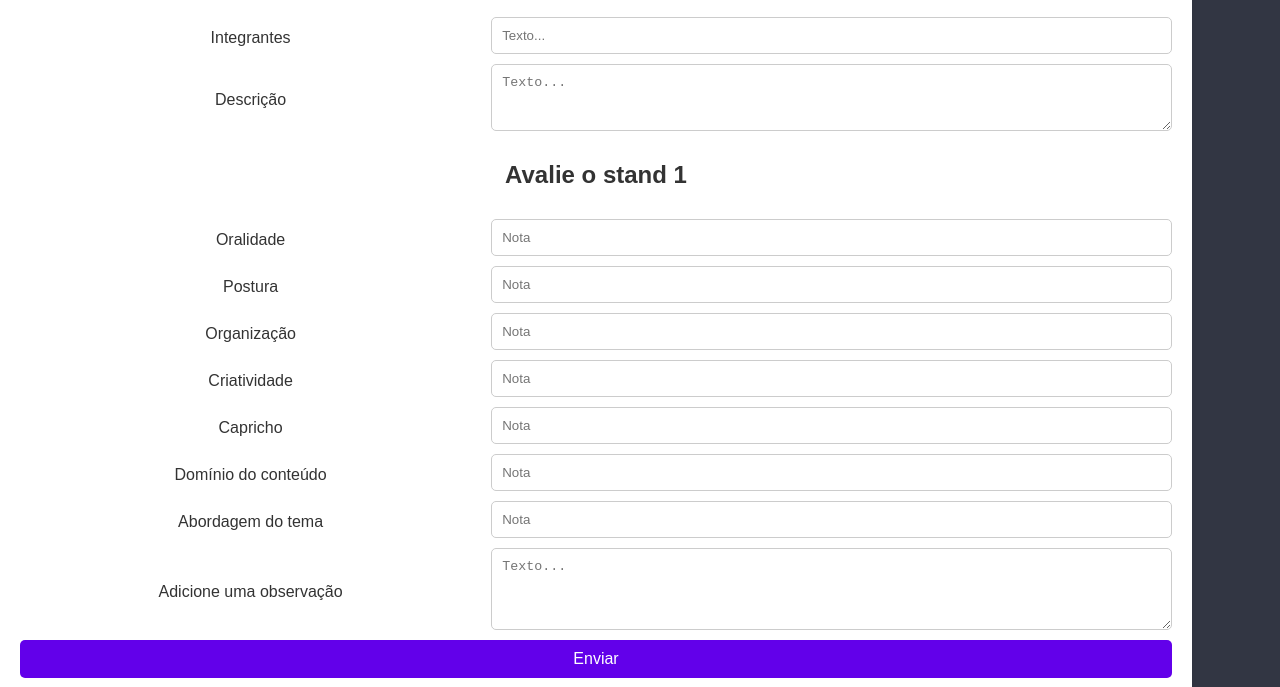
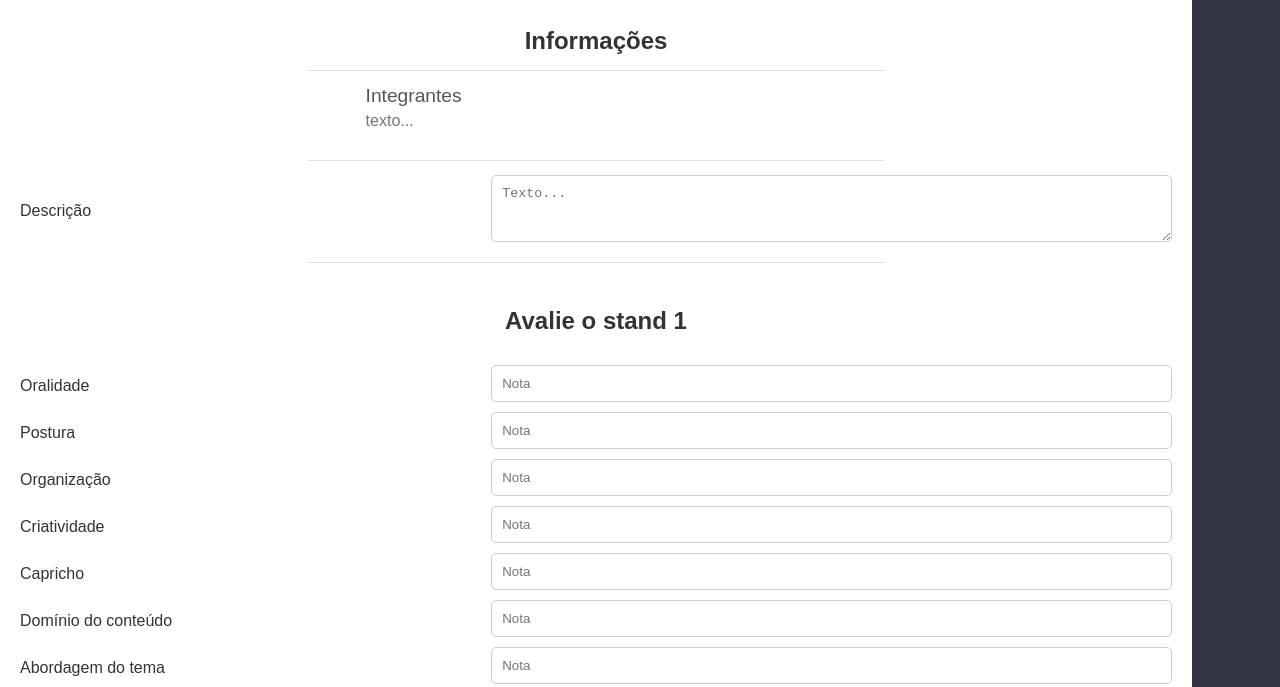
Before and after one commit to nicolliegoes/Atividade_Bruno, a plain HTML site: page avaliar.html in a window 1280 px wide. Shown: the part 157-844 px from the top of the page. Drawn offline with Linux system fonts and the light colour scheme.

Commit message:
Add files via upload

```diff
--- a/avaliar.html
+++ b/avaliar.html
@@ -15,10 +15,9 @@
             background-color: #fff;
             border-radius: 10px;
             box-shadow: 0 2px 10px rgba(0, 0, 0, 0.1);
-            margin-top: 20px;
+            margin-top: 30px;
             padding: 20px;
             width: 90%;
-            text-align: center;
         }
 
         h1 {
@@ -81,6 +80,28 @@
             margin-top: 30px;
         }
 
+        .divider {
+            border-bottom: 1px solid #e0e0e0;
+            width: 50%;
+            display: inline-block;
+            margin: 10px 0;
+            margin-left: 25%;
+        }
+
+        .section {
+            margin-bottom: 20px;
+            margin-left: 30%;
+        }
+        .section-title {
+            font-size: 1.2em;
+            color: #555;
+            margin-bottom: 5px;
+        }
+        .section-content {
+            font-size: 1em;
+            color: #777;
+        }
+
     </style>
 </head>
 <body>
@@ -91,15 +112,22 @@
     <h3>Ods</h3>
     <div class="espaca"></div>
 
-    <div class="input-group">
-        <label for="integrantes">Integrantes</label>
-        <input type="text" id="integrantes" placeholder="Texto...">
+    <h2>Informações</h2>
+    <div class="divider"></div>
+
+    <div class="section">
+        <div class="section-title">Integrantes</div>
+        <div class="section-content">texto...</div>
     </div>
+
+    <div class="divider"></div>
 
     <div class="input-group">
         <label for="descricao">Descrição</label>
         <textarea id="descricao" rows="3" placeholder="Texto..."></textarea>
     </div>
+
+    <div class="divider"></div>
 
     <div class="espaca"></div>
     <h2>Avalie o stand 1</h2>
```
